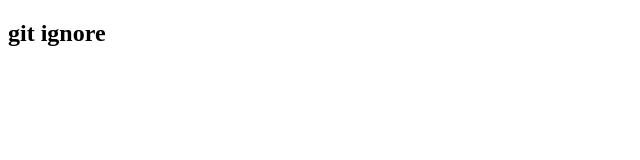
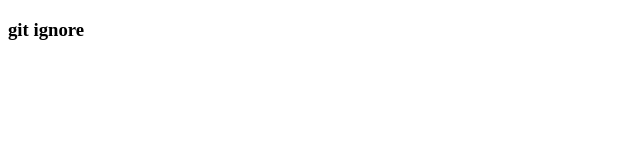
Before and after one commit to chaudharyhack/git-ignore-concept, a plain HTML site: page index.html in a window 1280 px wide. Shown: the full height of the page, 0-640 px from the left. Drawn offline with Linux system fonts and the light colour scheme.

Commit message:
git ingore file done

```diff
--- a/index.html
+++ b/index.html
@@ -8,5 +8,6 @@
 <body>
 
 </body>
-<h2>git ignore </h2>
+<h3>git ignore </h3>
+</body>
 </html>
```
Also changed, not shown: style.css (added), 1 other file.
